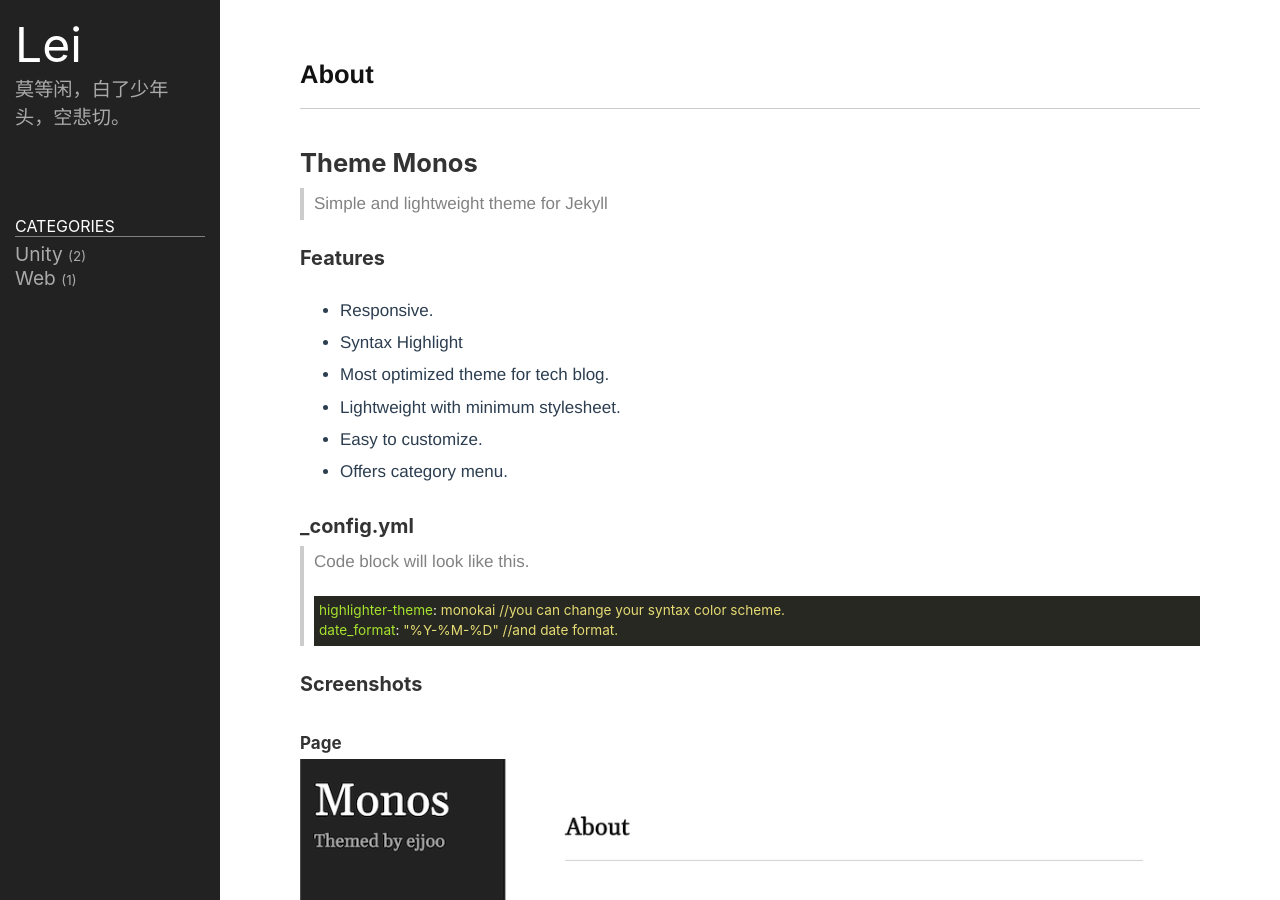
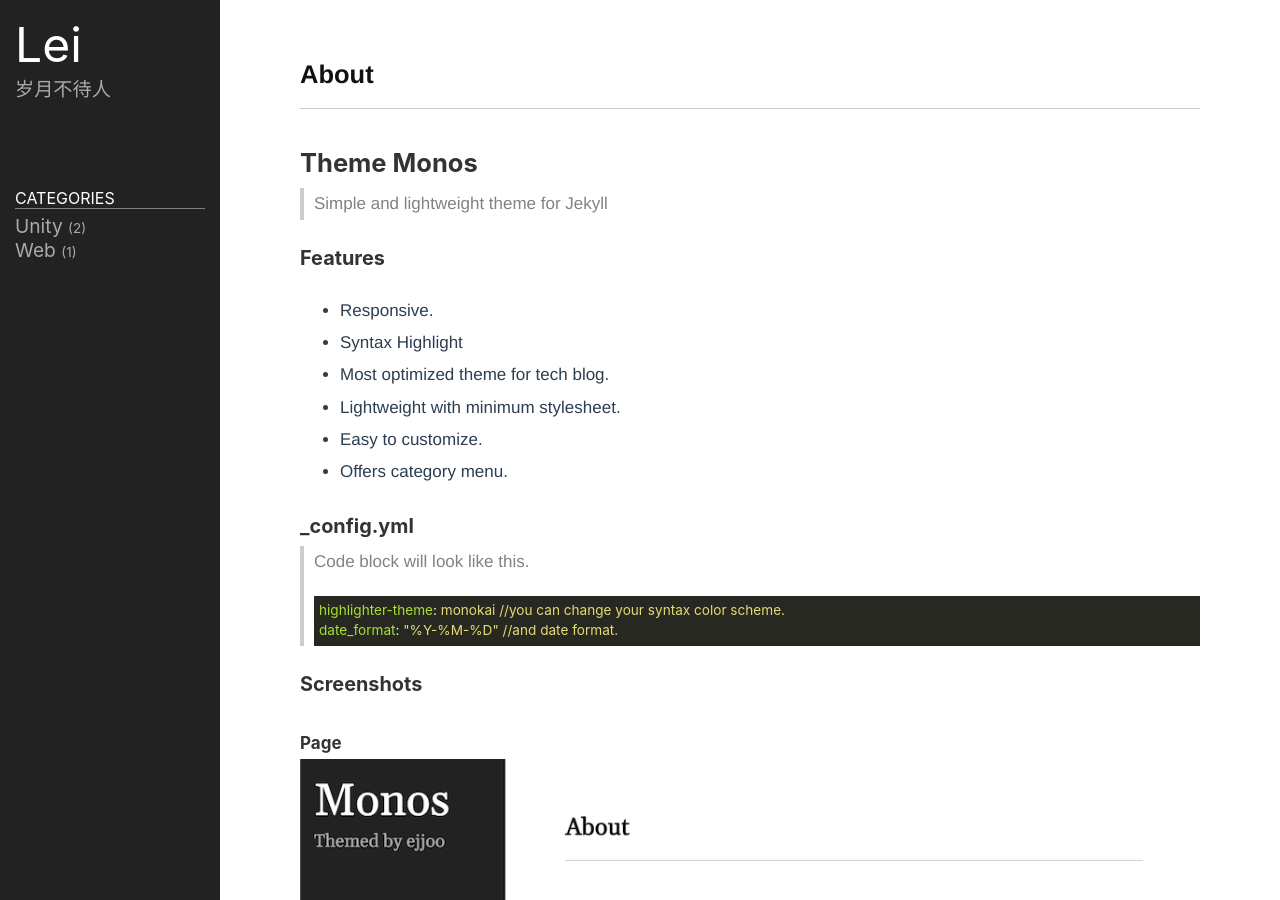
Before and after one commit to Honlay/Honlay.github.io, a Jekyll site: the page built from README.md, in a window 1280 px wide and 900 px high. Built offline with Jekyll 4.4.1, drawn with Linux system fonts in a browser that asks for light colours.

Commit message:
Update _config.yml

```diff
--- a/_config.yml
+++ b/_config.yml
@@ -20,7 +20,7 @@
 
 title: Lei
 email: yuhonglei86@gmail.com
-description: 莫等闲，白了少年头，空悲切。
+description: 岁月不待人
 
 # baseurl: "/" # the subpath of your site, e.g. /blog
 # url: "http://ejjoo.github.io" # the base hostname & protocol for your site, e.g. http://example.com
```
